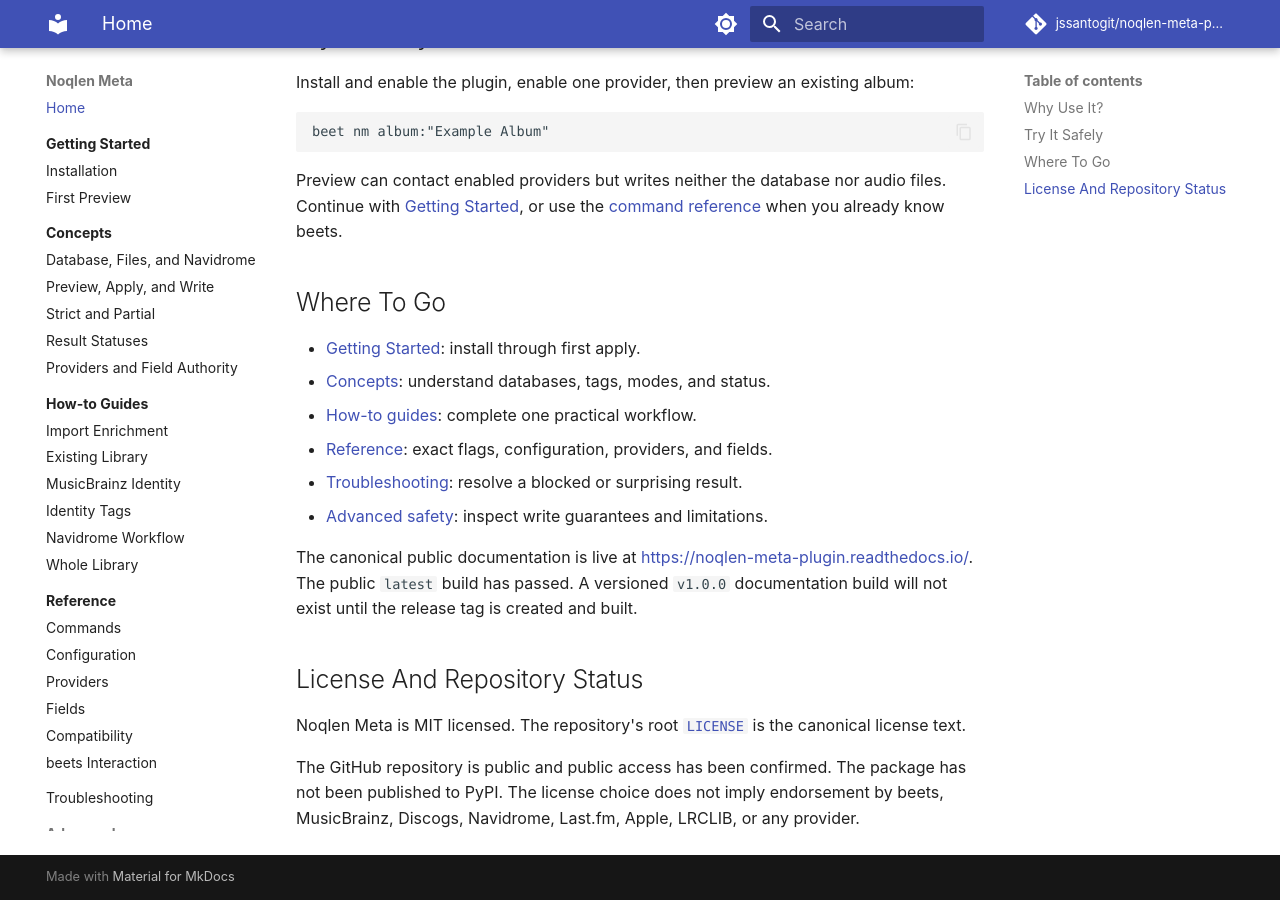
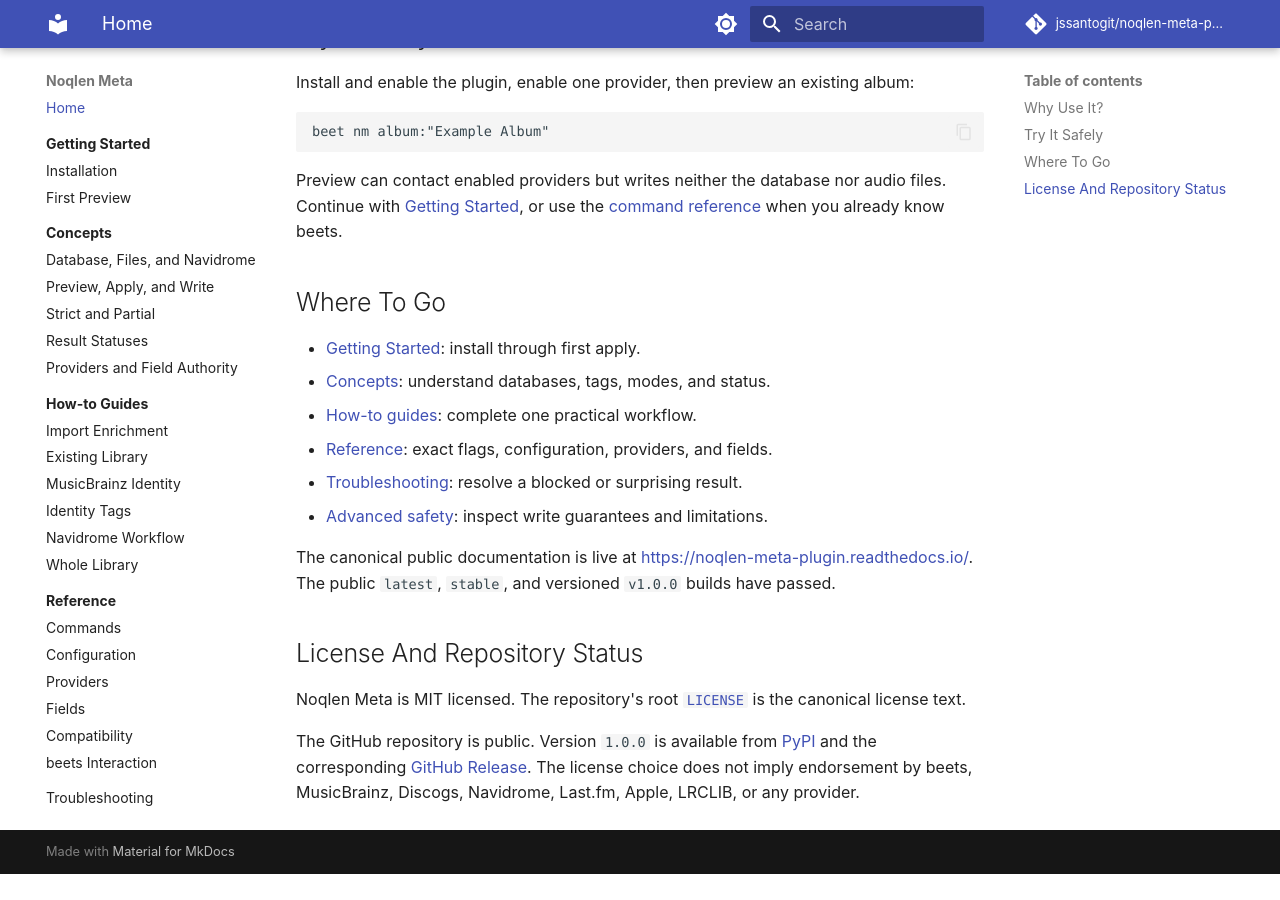
Before and after one commit to jssantogit/noqlen-meta-plugin, an MkDocs documentation site: the page built from site-docs/index.md, in a window 1280 px wide and 900 px high, scrolled down 664 px. Built offline with MkDocs 1.6.1 and Material for MkDocs 9.7.7, drawn with Linux system fonts in a browser that asks for light colours; comment, search, counter and statistics services are not loaded; after the commit the page ends 1538 px from its top, so only the background shows below that.

Commit message:
docs: record v1.0.0 public release

```diff
--- a/site-docs/index.md
+++ b/site-docs/index.md
@@ -42,8 +42,7 @@
 
 The canonical public documentation is live at
 [https://noqlen-meta-plugin.readthedocs.io/](https://noqlen-meta-plugin.readthedocs.io/).
-The public `latest` build has passed. A versioned `v1.0.0` documentation build
-will not exist until the release tag is created and built.
+The public `latest`, `stable`, and versioned `v1.0.0` builds have passed.
 
 ## License And Repository Status
 
@@ -51,7 +50,8 @@
 [`LICENSE`](https://github.com/jssantogit/noqlen-meta-plugin/blob/main/LICENSE)
 is the canonical license text.
 
-The GitHub repository is public and public access has been confirmed. The
-package has not been published to PyPI. The license choice does not imply
-endorsement by beets, MusicBrainz, Discogs, Navidrome, Last.fm, Apple, LRCLIB,
-or any provider.
+The GitHub repository is public. Version `1.0.0` is available from
+[PyPI](https://pypi.org/project/beets-noqlenmeta/) and the corresponding
+[GitHub Release](https://github.com/jssantogit/noqlen-meta-plugin/releases/tag/v1.0.0).
+The license choice does not imply endorsement by beets, MusicBrainz, Discogs,
+Navidrome, Last.fm, Apple, LRCLIB, or any provider.
```
